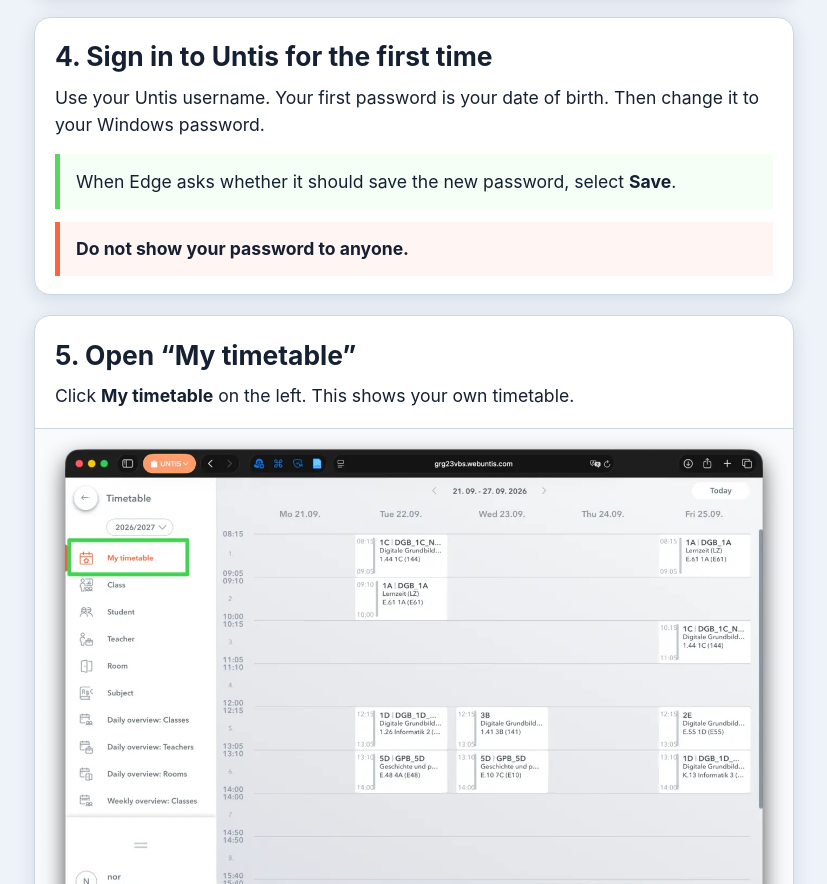
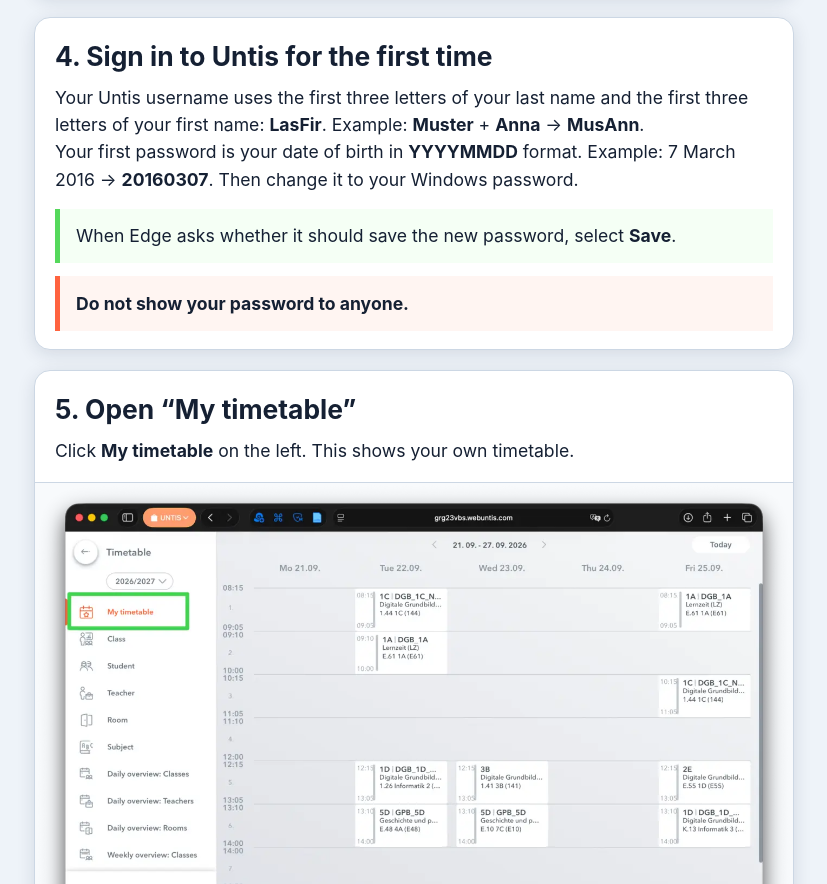
Before and after one commit to eudinaesis/grg23, a plain HTML site: page 1d-dgb/Untis-und-Teams.html in a window 1280 px wide. Shown: the part 1217-2101 px from the top of the page, without its empty margins (226-1053 px from the left). Drawn offline with Linux system fonts and the light colour scheme.

Commit message:
Clarify Untis username and birthdate format

```diff
--- a/1d-dgb/Untis-und-Teams.html
+++ b/1d-dgb/Untis-und-Teams.html
@@ -129,8 +129,10 @@
         <div class="step-copy">
           <h2 data-lang="de">4. Zum ersten Mal in Untis anmelden</h2>
           <h2 data-lang="en">4. Sign in to Untis for the first time</h2>
-          <p data-lang="de">Benutze deinen Untis-Benutzernamen. Dein erstes Kennwort ist dein Geburtsdatum. Ändere es danach auf dein Windows-Kennwort.</p>
-          <p data-lang="en">Use your Untis username. Your first password is your date of birth. Then change it to your Windows password.</p>
+          <p data-lang="de">Dein Untis-Benutzername besteht aus den ersten drei Buchstaben deines Nachnamens und den ersten drei Buchstaben deines Vornamens: <strong>LasFir</strong>. Beispiel: <strong>Muster</strong> + <strong>Anna</strong> → <strong>MusAnn</strong>.</p>
+          <p data-lang="en">Your Untis username uses the first three letters of your last name and the first three letters of your first name: <strong>LasFir</strong>. Example: <strong>Muster</strong> + <strong>Anna</strong> → <strong>MusAnn</strong>.</p>
+          <p data-lang="de">Dein erstes Kennwort ist dein Geburtsdatum im Format <strong>YYYYMMDD</strong>. Beispiel: 7. März 2016 → <strong>20160307</strong>. Ändere es danach auf dein Windows-Kennwort.</p>
+          <p data-lang="en">Your first password is your date of birth in <strong>YYYYMMDD</strong> format. Example: 7 March 2016 → <strong>20160307</strong>. Then change it to your Windows password.</p>
           <div class="note">
             <span data-lang="de">Wenn Edge fragt, ob das neue Kennwort gespeichert werden soll, wähle <strong>Speichern</strong>.</span>
             <span data-lang="en">When Edge asks whether it should save the new password, select <strong>Save</strong>.</span>
```
